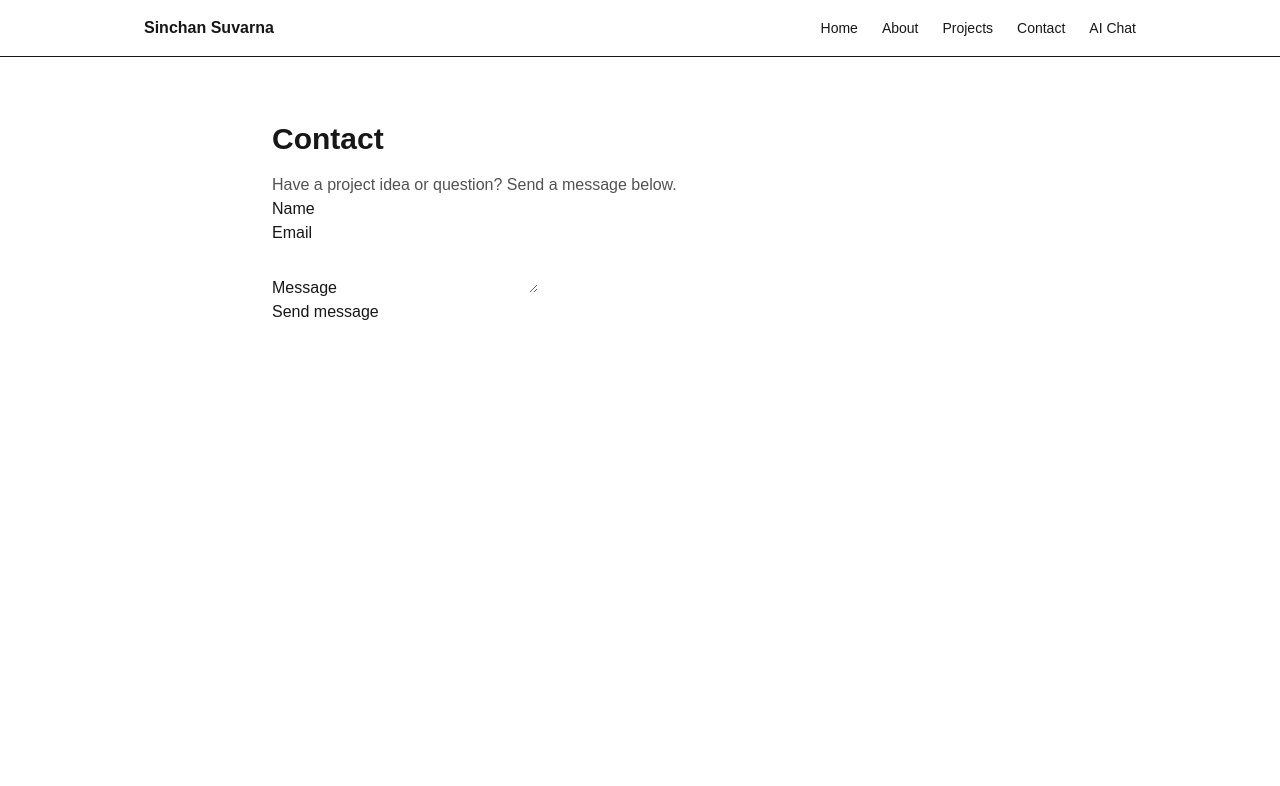
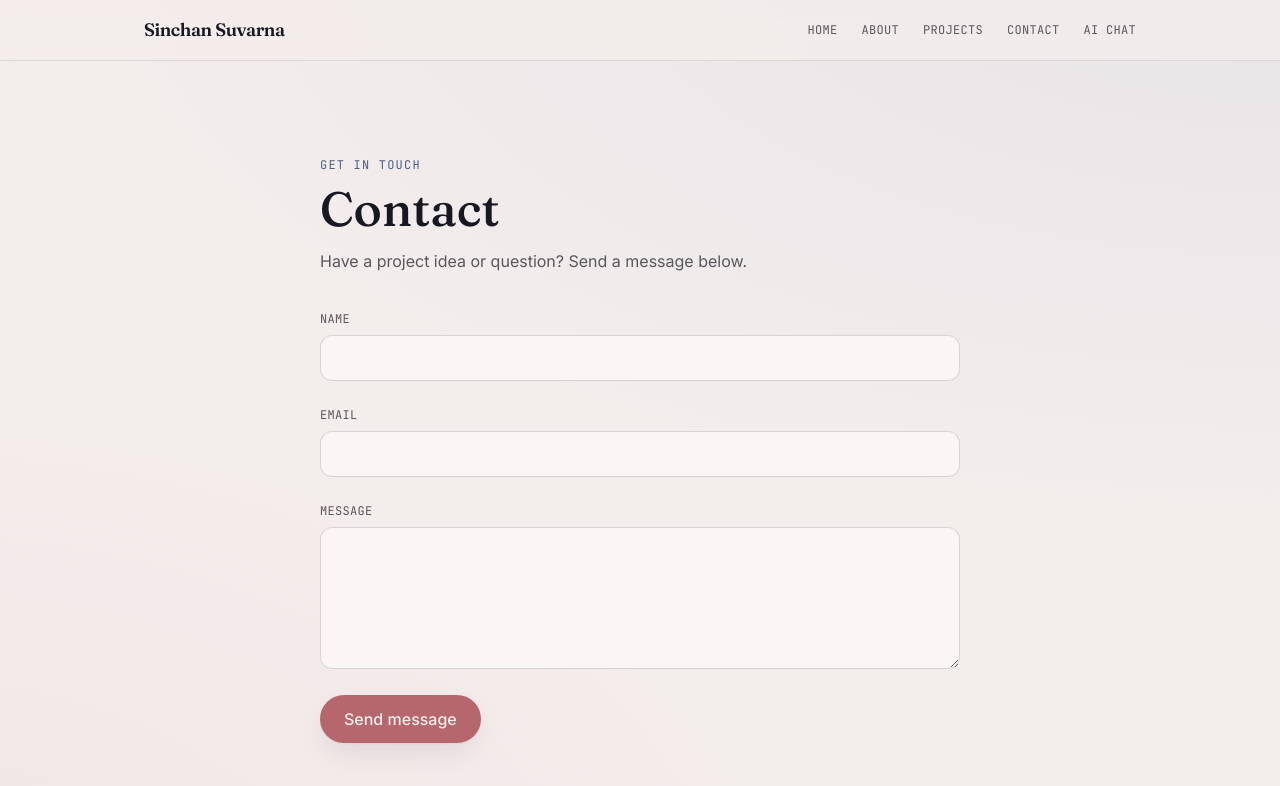
Before and after one commit to Chan-nie/capstone-project, a Next.js app: page /contact in a window 1280 px wide. Shown: the top 786 px of the page. Built offline with nearby package versions, Linux system fonts and the light colour scheme.

Commit message:
Apply identity kit styling and wire up contact form email

```diff
--- a/package.json
+++ b/package.json
@@ -16,6 +16,7 @@
     "next": "16.2.12",
     "react": "19.2.4",
     "react-dom": "19.2.4",
+    "resend": "^6.18.1",
     "zod": "^4.4.3"
   },
   "devDependencies": {
--- a/src/app/about/page.tsx
+++ b/src/app/about/page.tsx
@@ -2,7 +2,17 @@ export default function AboutPage() {
   return (
     <main className="mx-auto max-w-3xl px-4 py-16">
       <h1 className="text-3xl font-bold">About</h1>
-      <p className="mt-4 text-neutral-600">Placeholder - includes a brief mention of the Eye Recognition hardware project.</p>
+      <p className="mt-4 text-neutral-600">I'm Sinchan Suvarna, a third-year B.Tech CSE student at MAHE Dubai. I'm
+currently a Frontend AI Intern at FlyRank AI, learning to build real websites and
+exploring AI and cloud along the way. I recently completed a year as a Content
+Writing Core Team Member at Google Developer Groups, MAHE Dubai. I'm looking
+ahead to my next internship for July–August, remote-friendly but also open to
+onsite in UAE or Bangalore.</p><br></br>
+    <p>Want to talk internships? <a href="mailto:sinchan17suvarna@gmail.com" className="text-rose-deep underline">
+        Email me
+      </a> or grab <a href="https://drive.google.com/file/d/1cLBNHensod3jsrl2vo1ktH6CQka5SOjD/view?usp=sharing" className="text-rose-deep underline">
+        my resume
+      </a>.</p>
     </main>
   );
 }
--- /dev/null
+++ b/src/app/api/send-email/route.ts
@@ -0,0 +1,30 @@
+import { Resend } from 'resend';
+import { NextResponse } from 'next/server';
+
+const resend = new Resend(process.env.RESEND_API_KEY);
+
+export async function POST(request: Request) {
+  try {
+    const { name, email, message } = await request.json();
+
+    if (!name || !email || !message) {
+      return NextResponse.json({ error: 'Missing required fields.' }, { status: 400 });
+    }
+
+    const { data, error } = await resend.emails.send({
+      from: 'onboarding@resend.dev',
+      to: 'sinchan17suvarna@gmail.com',
+      subject: `New message from ${name}`,
+      html: `<p><strong>From:</strong> ${name} (${email})</p><p>${message}</p>`,
+      replyTo: email,
+    });
+
+    if (error) {
+      return NextResponse.json({ error: error.message }, { status: 500 });
+    }
+
+    return NextResponse.json(data);
+  } catch (err) {
+    return NextResponse.json({ error: 'Something went wrong.' }, { status: 500 });
+  }
+}
--- a/src/app/contact/page.tsx
+++ b/src/app/contact/page.tsx
@@ -2,9 +2,16 @@ import ContactForm from "@/components/ContactForm";
 
 export default function ContactPage() {
   return (
-    <main className="mx-auto max-w-3xl px-4 py-16">
-      <h1 className="text-3xl font-bold">Contact</h1>
-      <p className="mt-4 text-neutral-600">Have a project idea or question? Send a message below.</p>
+    <main className="mx-auto max-w-2xl px-4 py-24">
+      <p className="font-mono text-xs uppercase tracking-widest text-serenity-deep">
+        Get in touch
+      </p>
+      <h1 className="mt-3 font-display text-4xl font-medium text-ink sm:text-5xl">
+        Contact
+      </h1>
+      <p className="mt-4 text-ink/70">
+        Have a project idea or question? Send a message below.
+      </p>
       <ContactForm />
     </main>
   );
--- a/src/app/globals.css
+++ b/src/app/globals.css
@@ -1,24 +1,46 @@
 @import "tailwindcss";
 
-:root {
-  --background: #ffffff;
-  --foreground: #171717;
+@theme {
+  /* Identity Kit colors */
+  --color-ink: #171821;
+  --color-paper: #f3edec;
+  --color-paper-raised: #faf6f5;
+  --color-rose: #e8b4b8;
+  --color-rose-deep: #b5676d;
+  --color-serenity: #8fa3c7;
+  --color-serenity-deep: #4a5f82;
+
+  /* Identity Kit type */
+  --font-display: var(--font-fraunces), Georgia, serif;
+  --font-body: var(--font-inter), system-ui, sans-serif;
+  --font-mono: var(--font-jetbrains-mono), "SFMono-Regular", monospace;
+
+  /* Soft depth so the light surface doesn't read flat */
+  --shadow-soft: 0 1px 2px rgba(23, 24, 33, 0.05), 0 12px 32px -8px rgba(23, 24, 33, 0.12);
+  --shadow-card: 0 1px 2px rgba(23, 24, 33, 0.04), 0 4px 12px -2px rgba(23, 24, 33, 0.08);
 }
 
-@theme {
-  --color-brand: #4f46e5;
-  --color-brand-dark: #3730a3;
-}
-
-@media (prefers-color-scheme: dark) {
-  :root {
-    --background: #0a0a0a;
-    --foreground: #ededed;
-  }
+:root {
+  --background: var(--color-paper);
+  --foreground: var(--color-ink);
 }
 
 body {
-  background: var(--background);
-  color: var(--foreground);
-  font-family: Arial, Helvetica, sans-serif;
+  background:
+    radial-gradient(1200px 600px at 100% -10%, color-mix(in oklab, var(--color-serenity) 12%, transparent), transparent),
+    radial-gradient(900px 500px at -10% 110%, color-mix(in oklab, var(--color-rose) 14%, transparent), transparent),
+    var(--color-paper);
+  color: var(--color-ink);
+  font-family: var(--font-body);
 }
+
+::selection {
+  background: var(--color-rose);
+  color: var(--color-ink);
+}
+
+/* Focus ring in Serenity instead of the browser default blue */
+:focus-visible {
+  outline: 2px solid var(--color-serenity-deep);
+  outline-offset: 2px;
+}
--- a/src/app/layout.tsx
+++ b/src/app/layout.tsx
@@ -1,5 +1,19 @@
 import "./globals.css";
 import Link from "next/link";
+import { Fraunces, Inter, JetBrains_Mono } from "next/font/google";
+
+const fraunces = Fraunces({
+  subsets: ["latin"],
+  variable: "--font-fraunces",
+  weight: ["400", "500", "600", "700"],
+  style: ["normal", "italic"],
+});
+const inter = Inter({ subsets: ["latin"], variable: "--font-inter" });
+const jetbrainsMono = JetBrains_Mono({
+  subsets: ["latin"],
+  variable: "--font-jetbrains-mono",
+  weight: ["400", "500"],
+});
 
 export const metadata = { title: "Sinchan Suvarna - Portfolio" };
 
@@ -13,15 +27,22 @@ const links = [
 
 export default function RootLayout({ children }: { children: React.ReactNode }) {
   return (
-    <html lang="en">
-      <body className="min-h-dvh bg-white text-neutral-900">
-        <header className="border-b">
+    <html lang="en" className={`${fraunces.variable} ${inter.variable} ${jetbrainsMono.variable}`}>
+      <body className="min-h-dvh font-body text-ink">
+        <header className="sticky top-0 z-10 border-b border-ink/10 bg-paper/80 backdrop-blur-md">
           <nav className="mx-auto flex max-w-5xl items-center justify-between px-4 py-4">
-            <span className="font-semibold">Sinchan Suvarna</span>
-            <ul className="flex gap-6 text-sm">
+            <span className="font-display text-lg font-semibold tracking-tight">
+              Sinchan Suvarna
+            </span>
+            <ul className="flex items-center gap-6 font-mono text-xs uppercase tracking-wide text-ink/70">
               {links.map((l) => (
                 <li key={l.href}>
-                  <Link href={l.href} className="hover:underline">{l.label}</Link>
+                  <Link
+                    href={l.href}
+                    className="transition-colors hover:text-rose-deep"
+                  >
+                    {l.label}
+                  </Link>
                 </li>
               ))}
             </ul>
--- a/src/components/ContactForm.tsx
+++ b/src/components/ContactForm.tsx
@@ -3,6 +3,7 @@
 import { useState, type FormEvent } from "react";
 
 type Errors = Partial<Record<"name" | "email" | "message", string>>;
+type Status = "idle" | "submitting" | "submitted" | "error";
 
 function validate(values: { name: string; email: string; message: string }): Errors {
   const errors: Errors = {};
@@ -19,35 +20,77 @@ function validate(values: { name: string; email: string; message: string }): Err
 export default function ContactForm() {
   const [values, setValues] = useState({ name: "", email: "", message: "" });
   const [errors, setErrors] = useState<Errors>({});
-  const [submitted, setSubmitted] = useState(false);
+  const [status, setStatus] = useState<Status>("idle");
+  const [serverError, setServerError] = useState<string | null>(null);
 
-  const handleSubmit = (e: FormEvent) => {
+  const handleSubmit = async (e: FormEvent) => {
     e.preventDefault();
     const nextErrors = validate(values);
     setErrors(nextErrors);
-    if (Object.keys(nextErrors).length === 0) setSubmitted(true);
+    if (Object.keys(nextErrors).length > 0) return;
+
+    setStatus("submitting");
+    setServerError(null);
+
+    try {
+      const res = await fetch("/api/send-email", {
+        method: "POST",
+        headers: { "Content-Type": "application/json" },
+        body: JSON.stringify(values),
+      });
+
+      if (!res.ok) {
+        const data = await res.json().catch(() => null);
+        setServerError(data?.error ?? "Something went wrong. Please try again.");
+        setStatus("error");
+        return;
+      }
+
+      setStatus("submitted");
+    } catch {
+      setServerError("Network error — please check your connection and try again.");
+      setStatus("error");
+    }
   };
 
-  if (submitted) {
-    return <p role="status">Thanks — I&apos;ll get back to you soon.</p>;
+  if (status === "submitted") {
+    return (
+      <p role="status" className="rounded-2xl bg-paper-raised p-6 font-display text-lg text-ink shadow-card">
+        Thanks — I&apos;ll get back to you soon.
+      </p>
+    );
   }
 
+  const fieldClasses =
+    "mt-1.5 w-full rounded-xl border border-ink/15 bg-paper-raised px-4 py-2.5 text-ink placeholder:text-ink/40 outline-none transition-colors focus:border-serenity-deep aria-[invalid=true]:border-rose-deep";
+  const labelClasses = "font-mono text-xs uppercase tracking-wide text-ink/70";
+  const errorClasses = "mt-1 text-sm text-rose-deep";
+
   return (
-    <form onSubmit={handleSubmit} noValidate>
+    <form onSubmit={handleSubmit} noValidate className="mt-8 space-y-5">
       <div>
-        <label htmlFor="contact-name">Name</label>
+        <label htmlFor="contact-name" className={labelClasses}>
+          Name
+        </label>
         <input
           id="contact-name"
           value={values.name}
           onChange={(e) => setValues((v) => ({ ...v, name: e.target.value }))}
           aria-invalid={!!errors.name}
           aria-describedby={errors.name ? "contact-name-error" : undefined}
+          className={fieldClasses}
         />
-        {errors.name && <p id="contact-name-error" role="alert">{errors.name}</p>}
+        {errors.name && (
+          <p id="contact-name-error" role="alert" className={errorClasses}>
+            {errors.name}
+          </p>
+        )}
       </div>
 
       <div>
-        <label htmlFor="contact-email">Email</label>
+        <label htmlFor="contact-email" className={labelClasses}>
+          Email
+        </label>
         <input
           id="contact-email"
           type="email"
@@ -55,23 +98,58 @@ export default function ContactForm() {
           onChange={(e) => setValues((v) => ({ ...v, email: e.target.value }))}
           aria-invalid={!!errors.email}
           aria-describedby={errors.email ? "contact-email-error" : undefined}
+          className={fieldClasses}
         />
-        {errors.email && <p id="contact-email-error" role="alert">{errors.email}</p>}
+        {errors.email && (
+          <p id="contact-email-error" role="alert" className={errorClasses}>
+            {errors.email}
+          </p>
+        )}
       </div>
 
       <div>
-        <label htmlFor="contact-message">Message</label>
+        <label htmlFor="contact-message" className={labelClasses}>
+          Message
+        </label>
         <textarea
           id="contact-message"
           value={values.message}
           onChange={(e) => setValues((v) => ({ ...v, message: e.target.value }))}
           aria-invalid={!!errors.message}
           aria-describedby={errors.message ? "contact-message-error" : undefined}
+          rows={5}
+          className={`${fieldClasses} resize-y`}
         />
-        {errors.message && <p id="contact-message-error" role="alert">{errors.message}</p>}
+        {errors.message && (
+          <p id="contact-message-error" role="alert" className={errorClasses}>
+            {errors.message}
+          </p>
+        )}
       </div>
 
-      <button type="submit">Send message</button>
+      {serverError && (
+        <p
+          role="alert"
+          aria-live="assertive"
+          className="rounded-xl border border-rose-deep/30 bg-rose/20 px-4 py-3 text-sm text-rose-deep"
+        >
+          {serverError}
+        </p>
+      )}
+
+      <button
+        type="submit"
+        disabled={status === "submitting"}
+        className="inline-flex w-full items-center justify-center gap-2 rounded-full bg-rose-deep px-6 py-3 font-medium text-paper shadow-soft transition-all hover:-translate-y-0.5 hover:shadow-lg focus-visible:-translate-y-0.5 disabled:cursor-not-allowed disabled:opacity-60 disabled:hover:translate-y-0 sm:w-auto"
+      >
+        {status === "submitting" && (
+          <span
+            aria-hidden="true"
+            className="h-4 w-4 animate-spin rounded-full border-2 border-paper/40 border-t-paper"
+          />
+        )}
+        {status === "submitting" ? "Sending..." : "Send message"}
+      </button>
     </form>
   );
 }
```
Also changed, not shown: src/app/page.tsx (+14 -4 lines), src/app/projects/space-mission-analysis-tool/page.tsx (+9 -10 lines), 1 other file (tests, documents, lock files or other folders).
